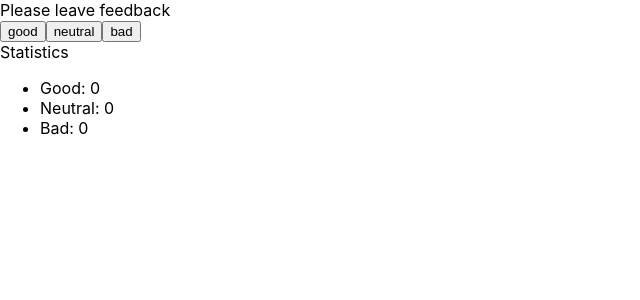
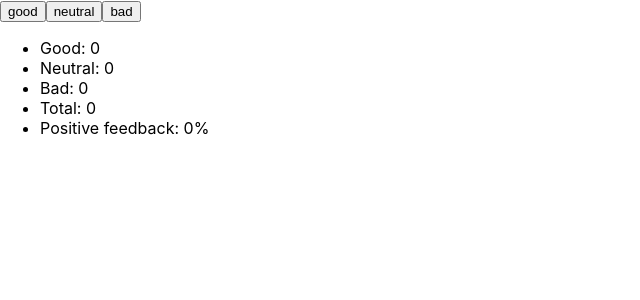
Before and after one commit to webdevbiv/goit-react-hw-02-feedback, a React (Create React App) app: page / in a window 1280 px wide. Shown: the top 300 px of the page, without its empty margins (0-640 px from the left). Built offline with nearby package versions, Linux system fonts and the light colour scheme.

Commit message:
half-way

```diff
--- a/jsconfig.json
+++ b/jsconfig.json
@@ -2,5 +2,5 @@
   "compilerOptions": {
     "baseUrl": "src"
   },
-  "include": ["src"]
+  "include": ["src", "src/components/Statistics/.jsx"]
 }
--- a/src/components/App.js
+++ b/src/components/App.js
@@ -1,6 +1,8 @@
 import { Component } from 'react';
-import Feedback from './Feedback/Feedback';
+
 import './App.css';
+import FeedbackOptions from './FeedbackOptions/FeedbackOptions';
+import Statistics from './Statistics/Statistics';
 
 class App extends Component {
   state = {
@@ -8,19 +10,60 @@ class App extends Component {
     neutral: 0,
     bad: 0
   }
+
+  onClick = e => {
+    const { id } = e.target;
+    console.log(e.target);
+    console.log(id);
+    this.setState(prev => ({
+      [id]: prev[id] + 1,
+    }))
+  }
+
+  totalClicks = () => {
+    const { good, neutral, bad } = this.state;
+    return good + neutral + bad;
+  };
+
+  positivePercent = () => {
+    const { good } = this.state;
+    const total = this.totalClicks();
+    return total > 0 ? Math.floor((good / total) * 100) : 0;
+  };
+
+
+
   render() {
-    // const { good, neutral, bad } = this.state;
     const state = this.state;
-    const rateSelection = Object.keys(state)
+    // const keys = Object.keys(state);
+    // const counters = Object.values(state);
+    const total = this.totalClicks();
+    const positive = this.positivePercent();
 
     return (
       <div className="App" >
-        <header className="App-header">
-          <Feedback
-            state={state}
-            keys={rateSelection}
-          />
-        </header>
+        {/* <Feedback
+          state={state}
+          keys={keys}
+          counters={counters}
+          onClick={this.onClick}
+        /> */}
+        <FeedbackOptions
+          options={state}
+          onLeaveFeedback={this.onClick}
+        />
+
+        {/* <Stats
+            total={total}
+            positive={positive}
+          /> */}
+        <Statistics
+          good={state.good}
+          neutral={state.neutral}
+          bad={state.bad}
+          total={total}
+          positivePercentage={positive}
+        />
       </div>
     );
   }
--- a/src/components/Feedback/Feedback.js
+++ /dev/null
@@ -1,49 +0,0 @@
-import React, { Component } from 'react';
-import PropTypes from 'prop-types'
-
-class Feedback extends Component {
-    countClick = () => {
-        console.log();
-
-    }
-
-    render() {
-        const { state, keys } = this.props;
-
-        // console.log(state);
-        // console.log(this.props);
-        // console.log(keys);
-        // console.log(good);
-        // console.log(neutral);
-        // console.log(bad);
-
-        return (
-            <div >
-                <div>Please leave feedback</div>
-                <div>
-                    {keys.map(item => (
-                        <button
-                            key={item}
-                            type="button"
-                            onClick={this.countClick}
-                        >
-                            {item}
-                        </button>
-                    ))}
-                </div>
-                <div>Statistics</div>
-                <ul>
-                    <li>Good: {state.good}</li>
-                    <li>Neutral: {state.neutral}</li>
-                    <li>Bad: {state.bad}</li>
-                </ul>
-            </ div >
-        )
-    }
-}
-
-Feedback.propTypes = {
-    state: PropTypes.object.isRequired,
-}
-
-export default Feedback
--- a/src/components/Feedback/index.js
+++ /dev/null
@@ -1 +0,0 @@
-export { default } from './Feedback'
--- /dev/null
+++ b/src/components/FeedbackOptions/FeedbackOptions.js
@@ -0,0 +1,41 @@
+import React, { Component } from 'react';
+// import PropTypes from 'prop-types'
+
+class FeedbackOptions extends Component {
+    // onClick = e => {
+    //     const state = this.props;
+    //     const { id } = e.target;
+    //     console.log(state);
+    //     console.log(e.target);
+    //     console.log(id);
+    //     this.setState(prev => ({
+    //         [id]: prev[id] + 1,
+    //     }))
+    // }
+
+    render() {
+        const { options, onLeaveFeedback } = this.props;
+        console.log(Object.keys(options));
+        const keys = Object.keys(options)
+        return (
+            <div >
+                {keys.map(item => (
+                    <button
+                        key={item}
+                        type="button"
+                        onClick={onLeaveFeedback}
+                        id={item}
+                    >
+                        {item}
+                    </button>
+                ))}
+            </div>
+        )
+    }
+}
+
+// FeedbackOptions.propTypes = {
+//     options: PropTypes.object.isRequired,
+// }
+
+export default FeedbackOptions
--- /dev/null
+++ b/src/components/FeedbackOptions/index.js
@@ -0,0 +1 @@
+export { default } from './FeedbackOptions'
--- /dev/null
+++ b/src/components/Statistics/Statistics.js
@@ -0,0 +1,23 @@
+import React, { Component } from 'react';
+// import PropTypes from 'prop-types'
+
+class Stats extends Component {
+
+    render() {
+        const { total, positivePercentage, good, bad, neutral } = this.props
+        return (
+            <div>
+                <ul>
+                    <li>Good: {good}</li>
+                    <li>Neutral: {neutral}</li>
+                    <li>Bad: {bad}</li>
+                    <li>Total: {total}</li>
+                    <li>Positive feedback: {positivePercentage}%</li>
+                </ul>
+            </div>
+        )
+    }
+}
+
+
+export default Stats
--- /dev/null
+++ b/src/components/Statistics/index.js
@@ -0,0 +1 @@
+export { default } from './'
```
Also changed, not shown: src/components/FeedbackOptions/FeedbackOptions.module.css (added), src/components/Statistics/Statistics.module.css (added).
